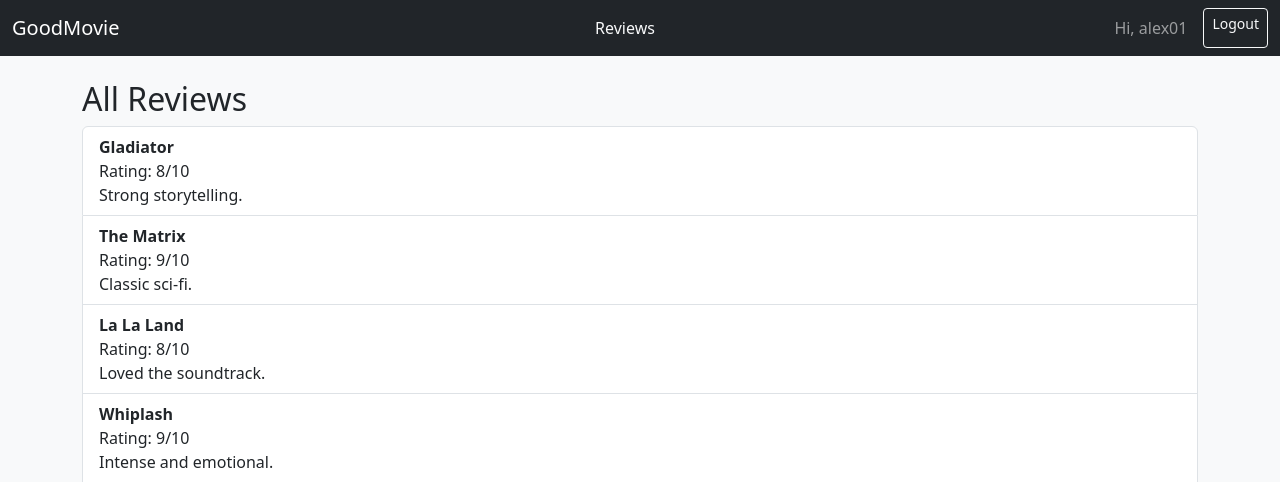
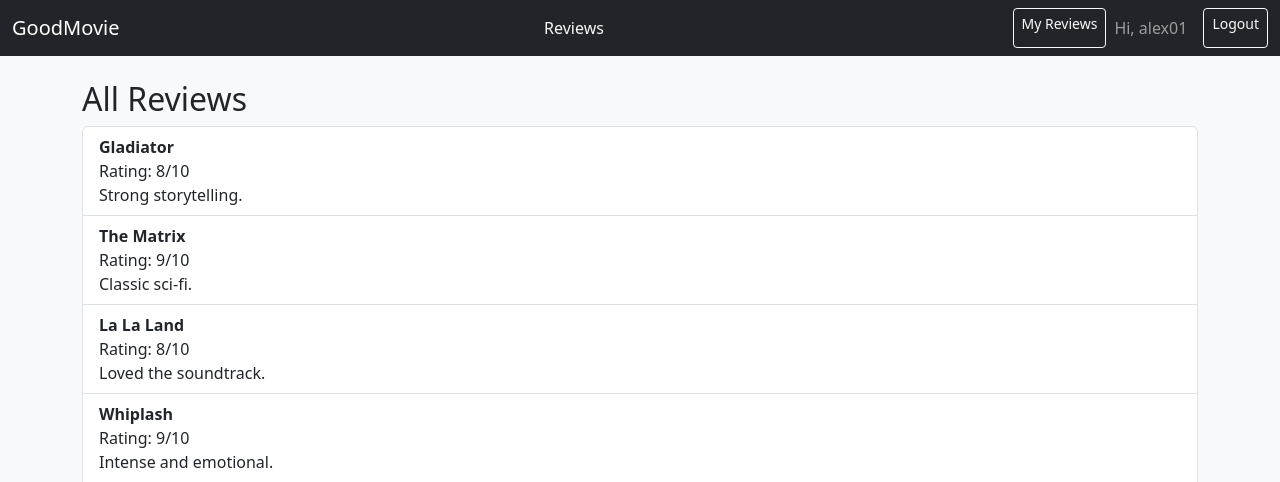
Before and after one commit to Dion-Samuel/GoodMovieApp, a Flask app: page /reviews in a window 1280 px wide. Shown: the top 482 px of the page. Run offline with Flask 3, Linux system fonts and the light colour scheme; a user stored in the database is signed in; data comes from the database, SQL or seed files in the repository.

Commit message:
Add My Reviews page for logged-in users

```diff
--- a/app.py
+++ b/app.py
@@ -89,6 +89,23 @@ def all_reviews():
     """)
     return render_template("reviews.html", reviews=rows)
 
+@app.route("/my-reviews")
+def my_reviews():
+    if "user_id" not in session:
+        return redirect(url_for("login"))
+
+    rows = query_db("""
+        SELECT Reviews.review_id,
+               Reviews.rating,
+               Reviews.review_text,
+               Reviews.created_at,
+               Movies.title AS movie_title
+        FROM Reviews
+        JOIN Movies ON Reviews.movie_id = Movies.movie_id
+        WHERE Reviews.user_id = ?
+        ORDER BY Reviews.created_at DESC
+    """, (session["user_id"],))
+    return render_template("my_reviews.html", reviews=rows)
 
 
 @app.route("/logout")
--- a/templates/base.html
+++ b/templates/base.html
@@ -16,6 +16,7 @@
 
     <div class="d-flex">
       {% if session.get('username') %}
+       <a class="btn btn-sm btn-outline-light me-2" href="{{ url_for('my_reviews') }}">My Reviews</a>
         <span class="navbar-text me-3">Hi, {{ session['username'] }}</span>
         <a class="btn btn-sm btn-outline-light" href="{{ url_for('logout') }}">Logout</a>
       {% else %}
```
Also changed, not shown: templates/my_reviews.html (added, +16 -0 lines).
